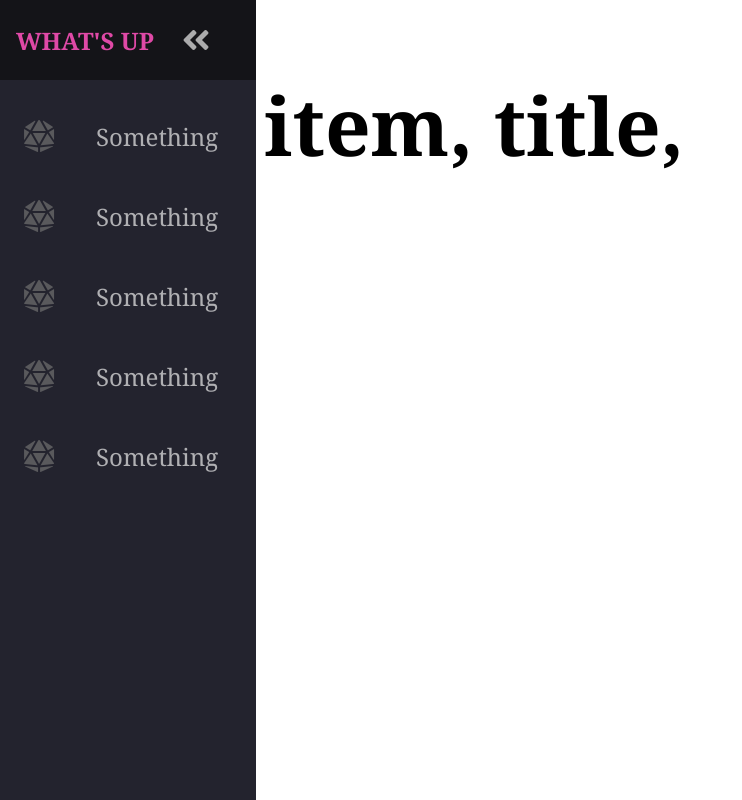
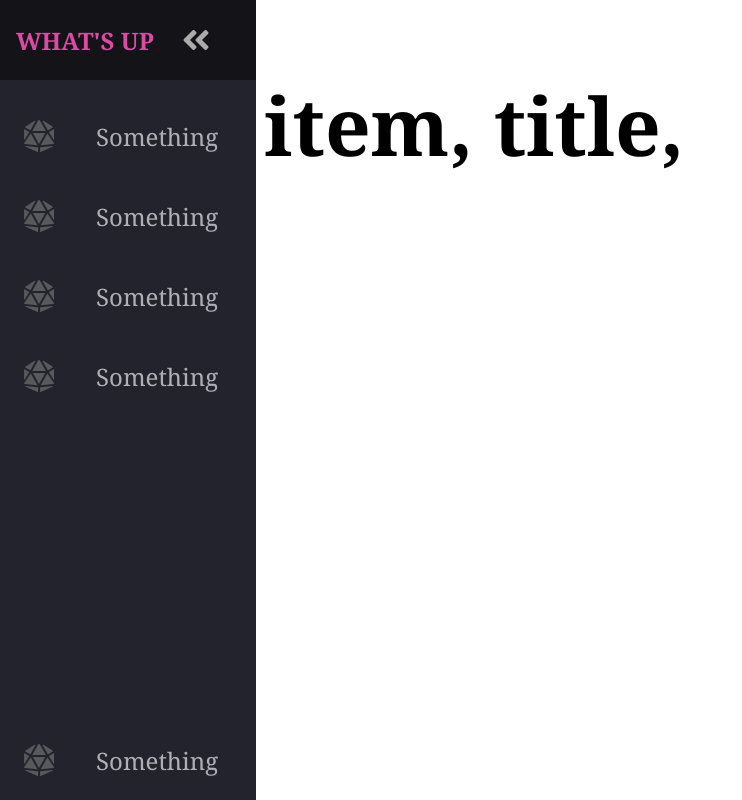
Before and after one commit to KevinPann/beginning, a plain HTML site: page index.html in a window 1280 px wide. Shown: the whole page, without its empty margins (0-742 px from the left). Drawn offline with Linux system fonts and the light colour scheme.

Commit message:
small fix

```diff
--- a/style.css
+++ b/style.css
@@ -64,6 +64,7 @@ nav a {
   width: 100%;
   color: var(--sidebar-text-hover);
   background: var(--sidebar-icons-hover-background);
+  white-space: nowrap;
 }
 .title i {
   transform: rotate(0deg);
@@ -91,7 +92,12 @@ nav a {
   background-color: var(--sidebar-icons-hover-background);
   transition: var(--transition-speed);
 }
-
+/* .only-child-in-a-row {
+  margin-top: auto;
+} */
+.navbar-nav:last-child {
+  margin-top: auto;
+}
 body::-webkit-scrollbar {
   width: 0.25rem;
 }
```
